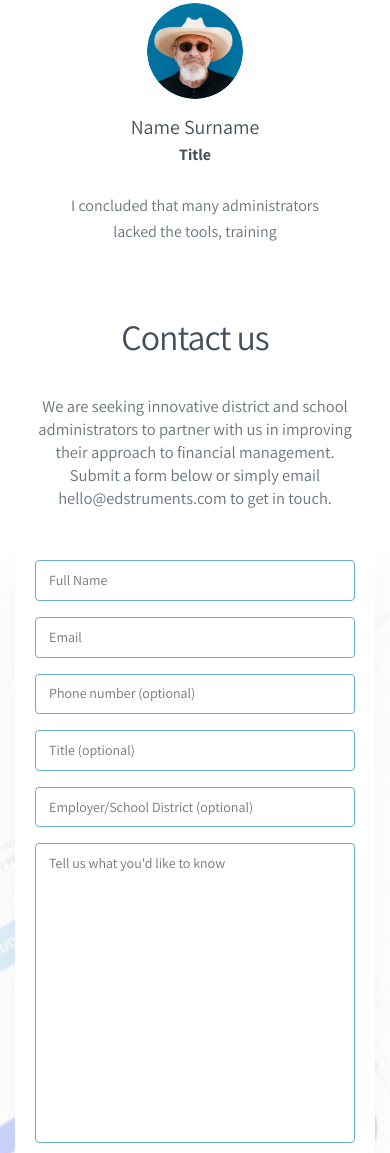
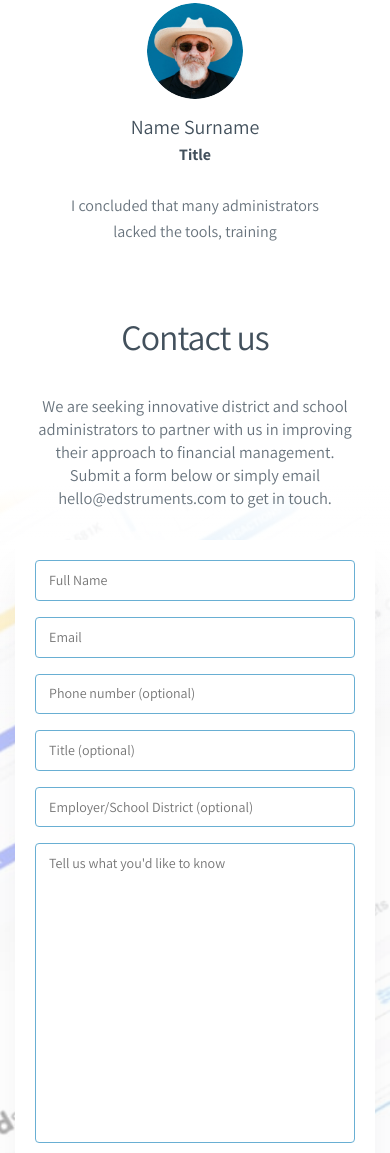
Before and after one commit to keenethics/edstruments-landing, a website built with webpack: page src/index.html in a window 390 px wide. Shown: the part 6520-7673 px from the top of the page. Built offline with nearby package versions, Linux system fonts and the light colour scheme.

Commit message:
Form mobile backgrounf edits

```diff
--- a/src/sass/main.scss
+++ b/src/sass/main.scss
@@ -1312,7 +1312,7 @@ body {
   );
 
   @include breakpoint(lg) {
-    background: url("/assets/img/contact-us/bg_contact_us_panels.png") center -200px/100%
+    background: url("/assets/img/contact-us/bg_contact_us_panels.png") center -122px/100%
         auto no-repeat,
       linear-gradient(
         180deg,
@@ -1323,15 +1323,17 @@ body {
       url("/assets/img/contact-us/mockps.jpg") center/cover no-repeat;
   }
   @include breakpoint(mobile) {
-    background: url("/assets/img/contact-us/bg_contact_us_panels.png")
+    background: url("http://localhost:8080/assets/img/contact-us/bg_contact_us_panels.png")
         center/cover no-repeat,
       linear-gradient(
         180deg,
-        #fff 20.65%,
+        #fff 15.65%,
+        rgba(255, 255, 255, 0.65) 35%,
         rgba(255, 255, 255, 0.65) 91%,
         #fff 93.22%
       ),
-      url("/assets/img/contact-us/mockps.jpg") center/cover no-repeat;
+      url("http://localhost:8080/assets/img/contact-us/mockps.jpg") right
+        top/cover no-repeat;
   }
 
   h2 {
```
